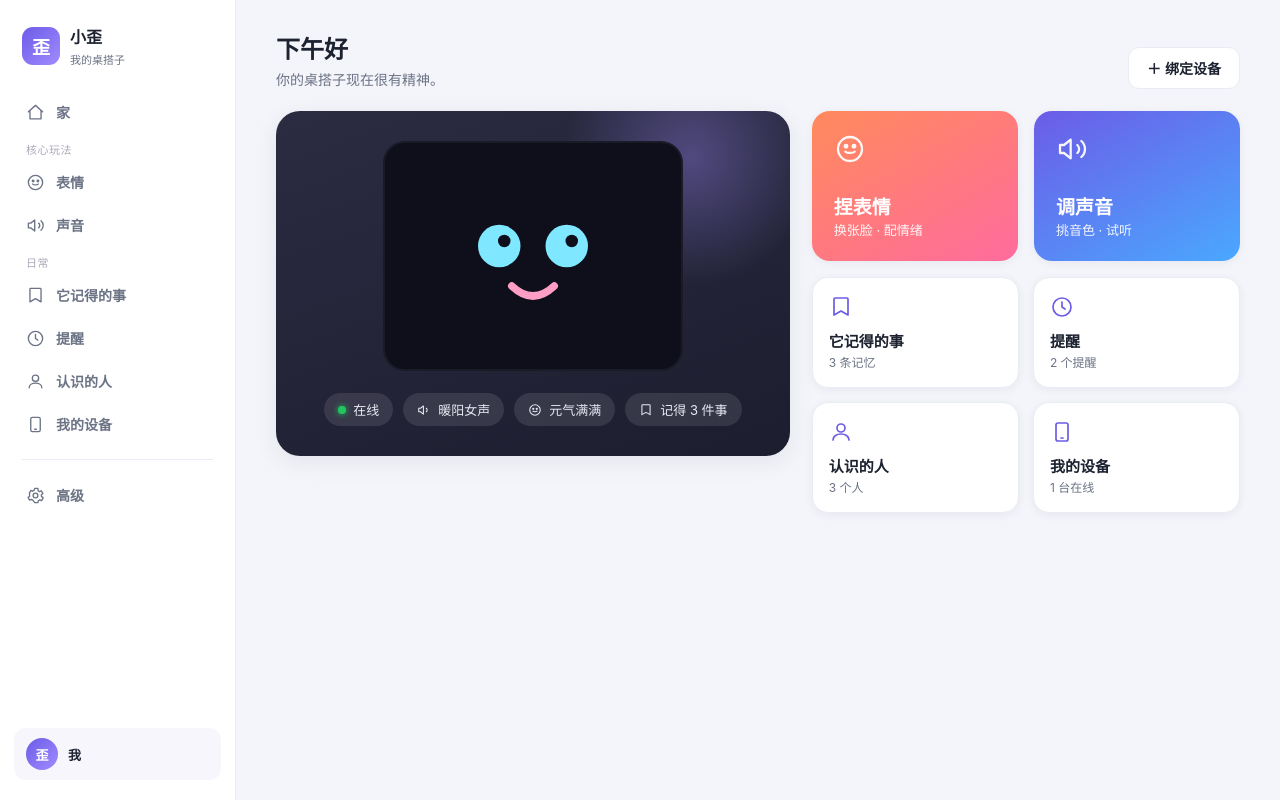
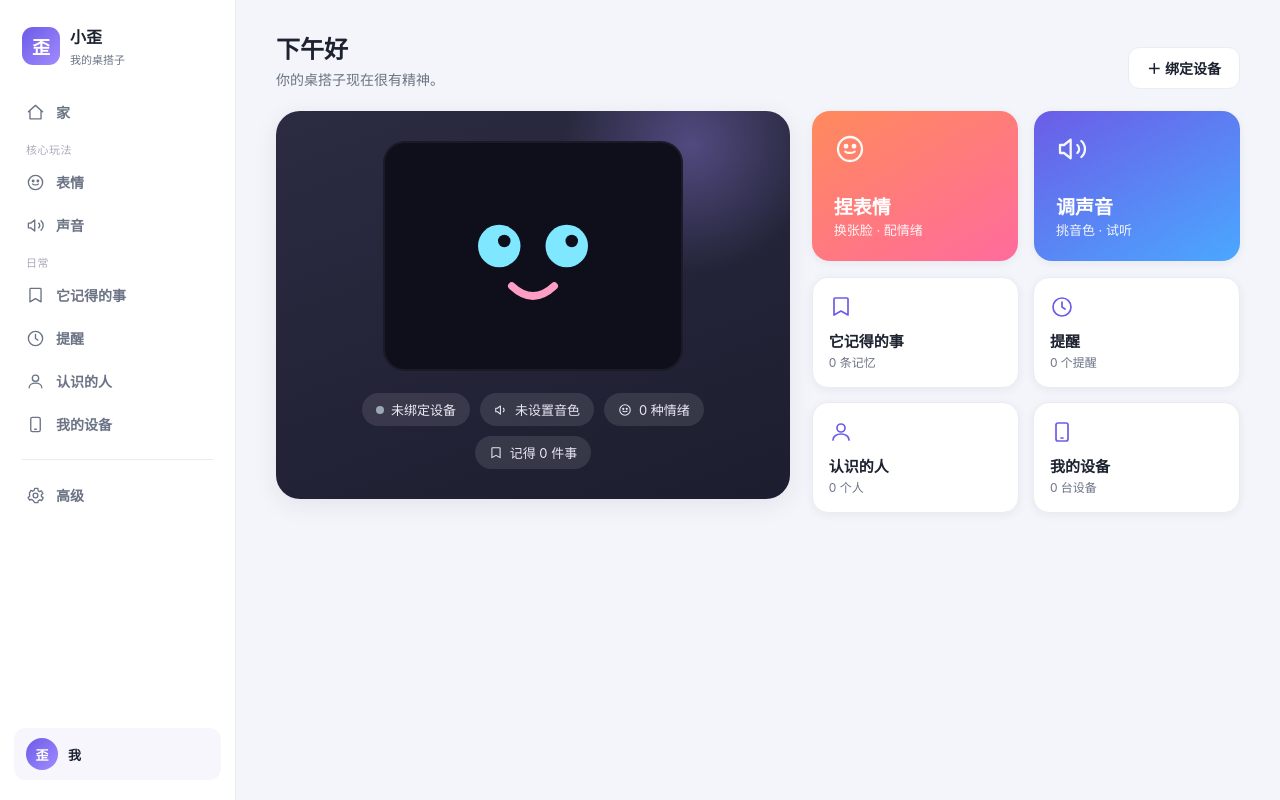
Before and after one commit to OpenDeskBot/brufik_in_one, a Python web app: template service/deskbot-server/src/deskbot_server/web/templates/app2c/home.html in a window 1280 px wide. Run offline with Jinja, Linux system fonts and the light colour scheme; the template is opened without the code that fills it, so the values that code supplies are empty.

Commit message:
feat(web2c): live home status — resolve 火山引擎 speaker id to name + real counts
Home 状态条与日常卡片改为实时数据：当前音色由豆包(火山引擎) speaker id
经音色清单解析为展示名称；情绪映射/记忆/提醒/人/设备数量改为调用既有接口获取。

Co-Authored-By: Claude Opus 4.8 <noreply@anthropic.com>

```diff
--- a/service/deskbot-server/src/deskbot_server/web/templates/app2c/home.html
+++ b/service/deskbot-server/src/deskbot_server/web/templates/app2c/home.html
@@ -1,6 +1,8 @@
 {% extends "base_2c.html" %}
 {% block page_title %}家 · 小歪{% endblock %}
+{% block extra_head %}<script src="{{ url_for('static', filename='vendor/vue.global.prod.min.js') }}"></script>{% endblock %}
 {% block content %}
+<div id="home">
       <div class="pagehd"><div><h1>下午好</h1><p>你的桌搭子现在很有精神。</p></div>
         <button class="btn ghost" onclick="location.href='{{ url_for('app2c.devices') }}'">＋ 绑定设备</button></div>
       <div class="homegrid">
@@ -14,10 +16,10 @@
             </svg>
           </div>
           <div class="statusrow">
-            <div class="chip"><span class="led"></span>在线</div>
-            <div class="chip"><svg viewBox="0 0 24 24"><path d="M11 5L6 9H3v6h3l5 4z"/><path d="M16 9a4 4 0 010 6"/></svg>暖阳女声</div>
-            <div class="chip"><svg viewBox="0 0 24 24"><circle cx="12" cy="12" r="9"/><path d="M8.5 14c1 1.3 6 1.3 7 0"/><circle cx="9" cy="10" r="1"/><circle cx="15" cy="10" r="1"/></svg>元气满满</div>
-            <div class="chip"><svg viewBox="0 0 24 24"><path d="M6 3h12a1 1 0 011 1v16l-7-4-7 4V4a1 1 0 011-1z"/></svg>记得 3 件事</div>
+            <div class="chip"><span class="led" :style="bound ? null : 'background:#9aa7b4;box-shadow:none'"></span>[[ bound ? '已连接' : '未绑定设备' ]]</div>
+            <div class="chip"><svg viewBox="0 0 24 24"><path d="M11 5L6 9H3v6h3l5 4z"/><path d="M16 9a4 4 0 010 6"/></svg>[[ voiceLabel ]]</div>
+            <div class="chip"><svg viewBox="0 0 24 24"><circle cx="12" cy="12" r="9"/><path d="M8.5 14c1 1.3 6 1.3 7 0"/><circle cx="9" cy="10" r="1"/><circle cx="15" cy="10" r="1"/></svg>[[ emotionCount ]] 种情绪</div>
+            <div class="chip"><svg viewBox="0 0 24 24"><path d="M6 3h12a1 1 0 011 1v16l-7-4-7 4V4a1 1 0 011-1z"/></svg>记得 [[ memoryCount ]] 件事</div>
           </div>
         </div>
         <div class="rightcol">
@@ -26,11 +28,46 @@
             <div class="hero voice" onclick="location.href='{{ url_for('app2c.voice') }}'"><div class="emoji"><svg viewBox="0 0 24 24"><path d="M11 5L6 9H3v6h3l5 4z"/><path d="M16 9a4 4 0 010 6"/><path d="M19 6a8 8 0 010 12"/></svg></div><div><b>调声音</b><br><span>挑音色 · 试听</span></div></div>
           </div>
           <div class="gridcards">
-            <div class="mini" onclick="location.href='{{ url_for('app2c.memories') }}'"><div class="ic"><svg viewBox="0 0 24 24"><path d="M6 3h12a1 1 0 011 1v16l-7-4-7 4V4a1 1 0 011-1z"/></svg></div><b>它记得的事</b><small>3 条记忆</small></div>
-            <div class="mini" onclick="location.href='{{ url_for('app2c.reminders') }}'"><div class="ic"><svg viewBox="0 0 24 24"><circle cx="12" cy="12" r="9"/><path d="M12 7v5l3 2"/></svg></div><b>提醒</b><small>2 个提醒</small></div>
-            <div class="mini" onclick="location.href='{{ url_for('app2c.people') }}'"><div class="ic"><svg viewBox="0 0 24 24"><circle cx="12" cy="8" r="4"/><path d="M4 20c0-4 4-6 8-6s8 2 8 6"/></svg></div><b>认识的人</b><small>3 个人</small></div>
-            <div class="mini" onclick="location.href='{{ url_for('app2c.devices') }}'"><div class="ic"><svg viewBox="0 0 24 24"><rect x="6" y="3" width="12" height="18" rx="2"/><path d="M11 18h2"/></svg></div><b>我的设备</b><small>1 台在线</small></div>
+            <div class="mini" onclick="location.href='{{ url_for('app2c.memories') }}'"><div class="ic"><svg viewBox="0 0 24 24"><path d="M6 3h12a1 1 0 011 1v16l-7-4-7 4V4a1 1 0 011-1z"/></svg></div><b>它记得的事</b><small>[[ memoryCount ]] 条记忆</small></div>
+            <div class="mini" onclick="location.href='{{ url_for('app2c.reminders') }}'"><div class="ic"><svg viewBox="0 0 24 24"><circle cx="12" cy="12" r="9"/><path d="M12 7v5l3 2"/></svg></div><b>提醒</b><small>[[ reminderCount ]] 个提醒</small></div>
+            <div class="mini" onclick="location.href='{{ url_for('app2c.people') }}'"><div class="ic"><svg viewBox="0 0 24 24"><circle cx="12" cy="8" r="4"/><path d="M4 20c0-4 4-6 8-6s8 2 8 6"/></svg></div><b>认识的人</b><small>[[ peopleCount ]] 个人</small></div>
+            <div class="mini" onclick="location.href='{{ url_for('app2c.devices') }}'"><div class="ic"><svg viewBox="0 0 24 24"><rect x="6" y="3" width="12" height="18" rx="2"/><path d="M11 18h2"/></svg></div><b>我的设备</b><small>[[ deviceCount ]] 台设备</small></div>
           </div>
         </div>
       </div>
+</div>
 {% endblock %}
+{% block scripts %}
+<script>
+const { createApp } = Vue;
+createApp({
+  delimiters: ['[[', ']]'],
+  data(){ return { bound:false, voiceLabel:'未设置音色', emotionCount:0, memoryCount:0, reminderCount:0, peopleCount:0, deviceCount:0 }; },
+  methods:{
+    async j(u){ try{ return await (await fetch(u)).json(); }catch(e){ return {}; } },
+    async load(){
+      // 当前音色：火山引擎(豆包)返回 speaker id，再用音色清单解析成展示名称
+      const cfg = await this.j('/api/doubao_tts/config');
+      const sid = (cfg.config && cfg.config.speaker) || '';
+      if(sid){
+        const sp = await this.j('/api/doubao_tts/speakers');
+        const hit = (sp.speakers || []).find(x => x.id === sid);
+        this.voiceLabel = hit ? hit.label : sid;
+      }
+      // 设备
+      const dv = await this.j('/app/api/devices');
+      this.deviceCount = (dv.devices || []).length;
+      this.bound = !!dv.current_device_id;
+      // 以下统计依赖已选当前设备
+      if(this.bound){
+        const mem = await this.j('/app/api/memories'); this.memoryCount = (mem.memories || []).length;
+        const rem = await this.j('/app/api/scheduled-tasks'); this.reminderCount = (rem.tasks || []).length;
+        const ppl = await this.j('/app/api/face-profiles'); this.peopleCount = (ppl.profiles || []).length;
+        const em = await this.j('/api/emotion_expr_map'); this.emotionCount = Object.keys(em.map || {}).length;
+      }
+    },
+  },
+  mounted(){ this.load(); },
+}).mount('#home');
+</script>
+{% endblock %}
```
